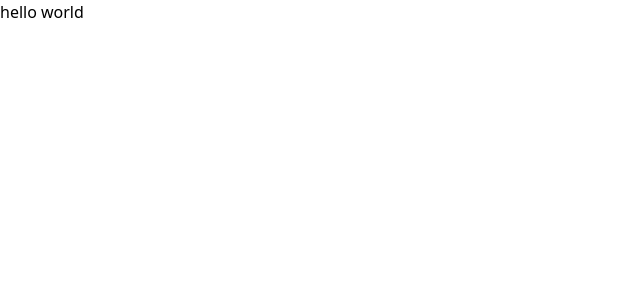
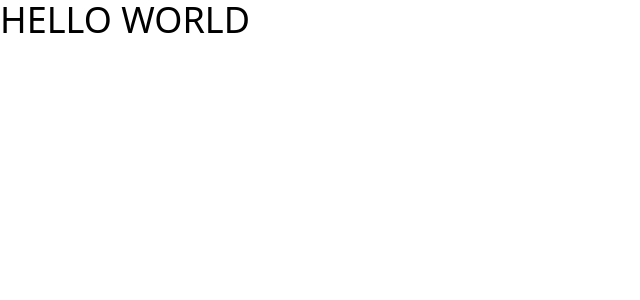
Before and after one commit to Usernamek-dot/todo2022, a React (Vite) app in the folder to-do/: page / in a window 1280 px wide. Shown: the top 300 px of the page, without its empty margins (0-640 px from the left). Built offline with nearby package versions, Linux system fonts and the light colour scheme.

Commit message:
Fixed bug / tailwindcss installation

```diff
--- a/to-do/src/App.css
+++ /dev/null
@@ -1,41 +0,0 @@
-#root {
-  max-width: 1280px;
-  margin: 0 auto;
-  padding: 2rem;
-  text-align: center;
-}
-
-.logo {
-  height: 6em;
-  padding: 1.5em;
-  will-change: filter;
-}
-.logo:hover {
-  filter: drop-shadow(0 0 2em #646cffaa);
-}
-.logo.react:hover {
-  filter: drop-shadow(0 0 2em #61dafbaa);
-}
-
-@keyframes logo-spin {
-  from {
-    transform: rotate(0deg);
-  }
-  to {
-    transform: rotate(360deg);
-  }
-}
-
-@media (prefers-reduced-motion: no-preference) {
-  a:nth-of-type(2) .logo {
-    animation: logo-spin infinite 20s linear;
-  }
-}
-
-.card {
-  padding: 2em;
-}
-
-.read-the-docs {
-  color: #888;
-}
--- a/to-do/src/App.jsx
+++ b/to-do/src/App.jsx
@@ -1,7 +1,7 @@
 function App() {
   return (
     <>
-      <p className="uppercase bg-red-700" >hello world</p>
+      <h1 className="text-4xl uppercase">hello world</h1>
     </>
   );
 }
--- a/to-do/tailwind.config.cjs
+++ b/to-do/tailwind.config.cjs
@@ -1,6 +1,6 @@
 /** @type {import('tailwindcss').Config} */
 module.exports = {
-  content: ["./index.html", "./src/**/.jsx"],
+  content: ["./index.html", "./src/**/*.jsx"],
   theme: {
     extend: {},
   },
```
